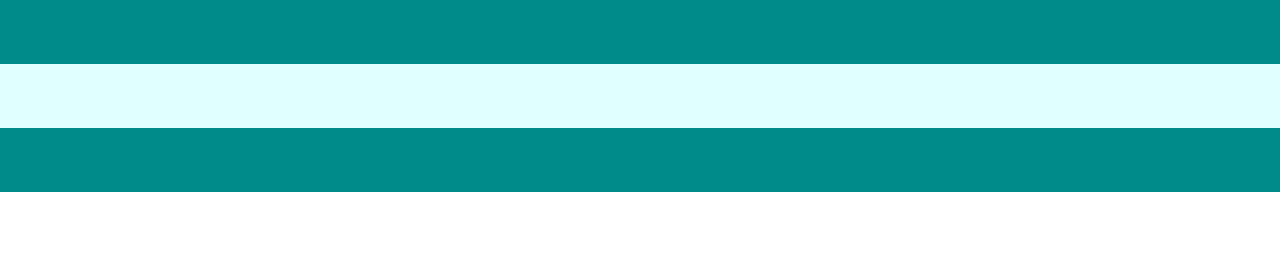
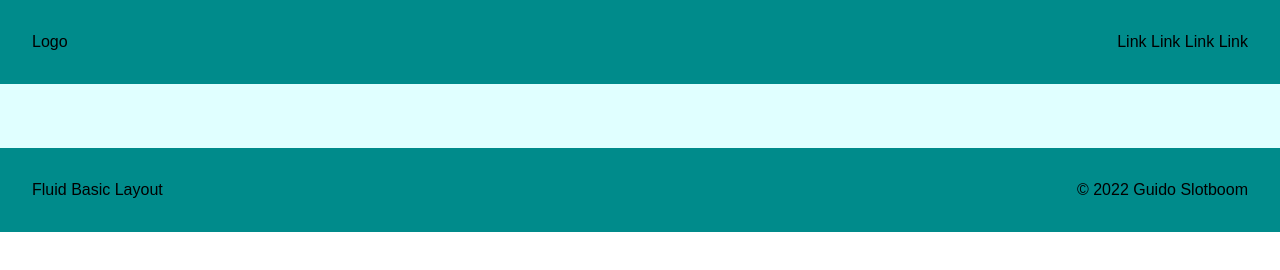
Before and after one commit to guidoslotboom/fluid-basic-layout, a plain HTML site: page index.html in a window 1280 px wide. Drawn offline with Linux system fonts and the light colour scheme.

Commit message:
Added header and footer style to theme

```diff
--- a/assets/css/theme.css
+++ b/assets/css/theme.css
@@ -1,6 +1,18 @@
 /*****
  ***
- ***   Theme
+ ***   Theme: Layout
+ ***
+*****/
+
+.header__rows .row.flex,
+.footer__rows .row.flex {
+    flex-direction: row;
+    justify-content: space-between;
+}
+
+/*****
+ ***
+ ***   Theme: Color
  ***
 *****/
 
--- a/assets/css/utilities.css
+++ b/assets/css/utilities.css
@@ -1,5 +1,13 @@
 /*****
  ***
- ***   Utilities
+ ***   Utilities: Layout
  ***
 *****/
+
+.flex {
+    display: flex;
+}
+
+.grid {
+    display: grid;
+}
--- a/index.html
+++ b/index.html
@@ -14,7 +14,17 @@
 <div class="page">
     <header class="page__header">
         <div class="header__rows">
-            <div class="row"></div>
+            <div class="row flex">
+                <a class="logo" href="#">Logo</a>
+                <div>
+                    <nav>
+                        <a href="#">Link</a>
+                        <a href="#">Link</a>
+                        <a href="#">Link</a>
+                        <a href="#">Link</a>
+                    </nav>
+                </div>
+            </div>
         </div>
     </header>
     <div class="page__content">
@@ -24,7 +34,14 @@
     </div>
     <footer class="page__footer">
         <div class="footer__rows">
-            <div class="row"></div>
+            <div class="row flex">
+                <div>
+                    <a href="https://github.com/guidoslotboom/fluid-basic-layout" target="_blank">Fluid Basic Layout</a>
+                </div>
+                <div>
+                    <a href="https://github.com/guidoslotboom" target="_blank">© 2022 Guido Slotboom</a>
+                </div>
+            </div>
         </div>
     </footer>
 </div>
```
